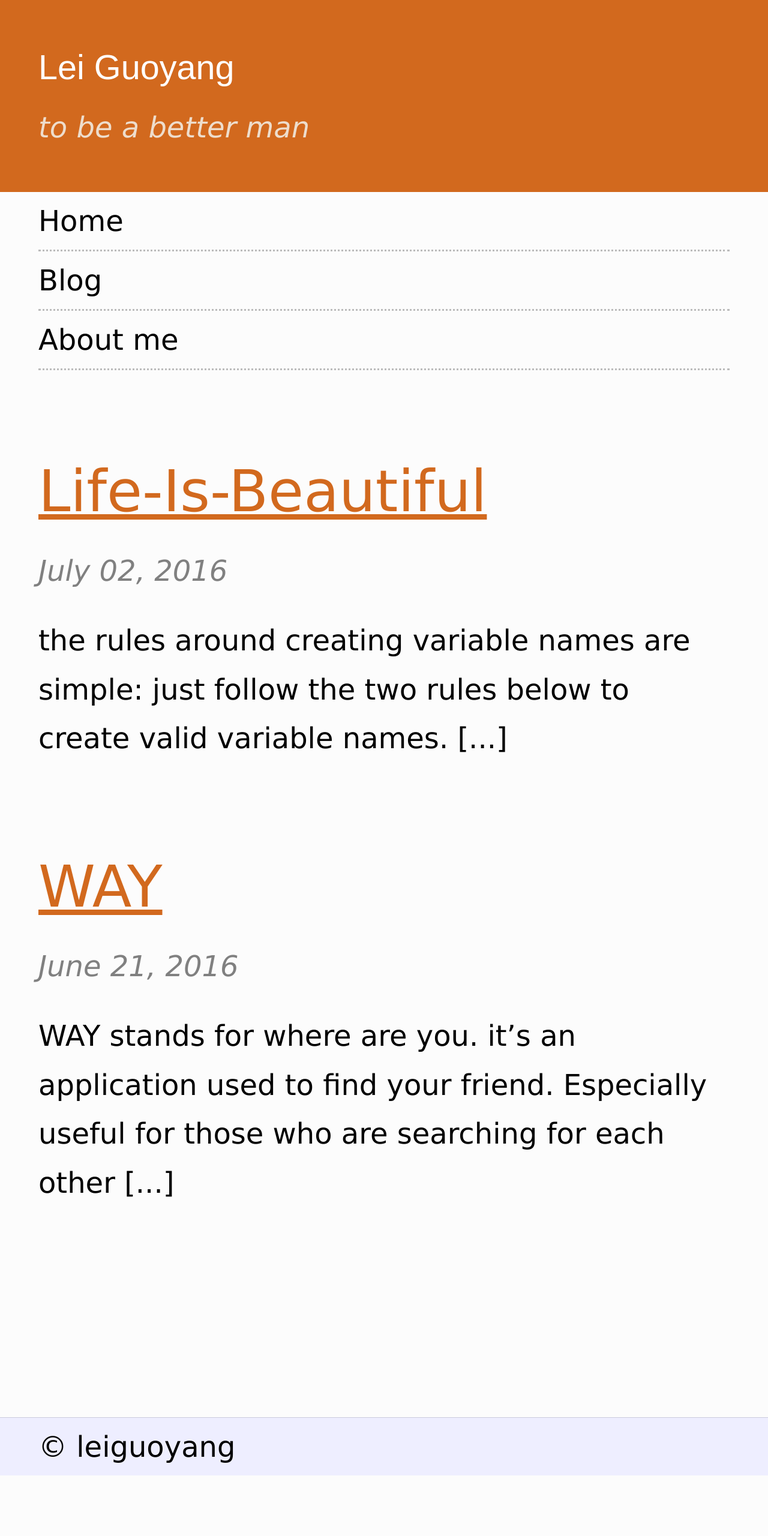
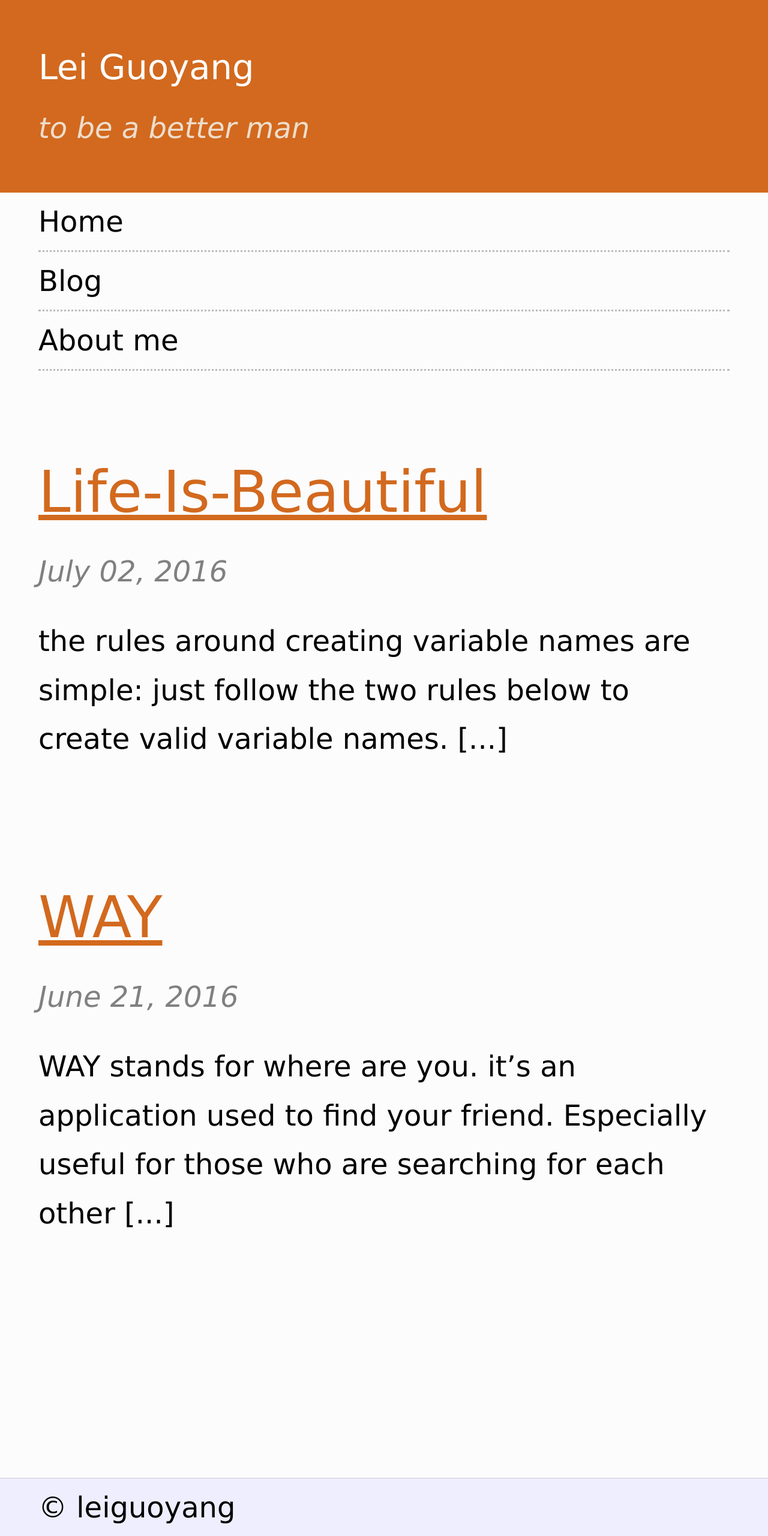
Before and after one commit to leiguoyang/leiguoyang.github.io, a Jekyll site: the page built from index.html, in a window 1280 px wide. Shown: the whole page at 60% size. Built offline with Jekyll 4.4.1, drawn with Linux system fonts in a browser that asks for light colours; before the commit the page ends 2459 px from its top, so only the background shows below that.

Commit message:
change the header style

```diff
--- a/css/main.css
+++ b/css/main.css
@@ -14,7 +14,7 @@ header {
 
 header h1 {
   font-size: 1.2em;
-  font-family: Corbel, sans-serif;
+  font-family: Corbel, Verdana, sans-serif;
   font-weight: normal;
 }
 
@@ -47,7 +47,7 @@ nav {
 }
 
 #main article {
-  margin: 0px 0px 150px 0px;
+  margin: 0px 0px 200px 0px;
 }
 footer {
   padding: 20px 5%;
```
